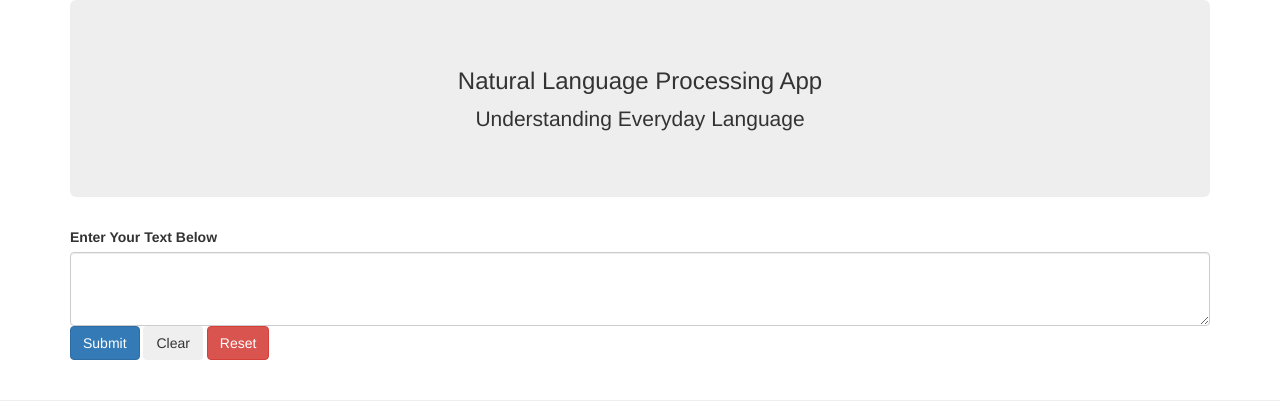
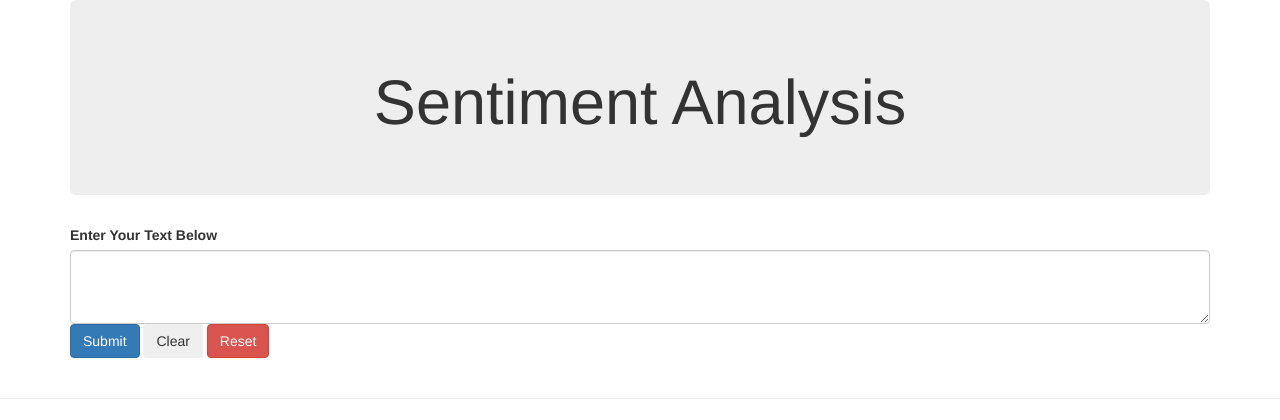
Before and after one commit to InquisitiveMe15/G1_200001032_200001036_200001047_200001051, a Flask app: page / in a window 1280 px wide. Shown: the top 420 px of the page. Run offline with Flask 2, Linux system fonts and the light colour scheme; some libraries are stand-ins or nearby versions.

Commit message:
Update index.html

```diff
--- a/templates/index.html
+++ b/templates/index.html
@@ -2,8 +2,7 @@
 
 <div class="container">
   <div class="jumbotron text-center">
-    <h3>Natural Language Processing App</h3>
-    <p>Understanding Everyday Language</p>
+    <h1>Sentiment Analysis</h1>
   </div>
 </div>
 
```
